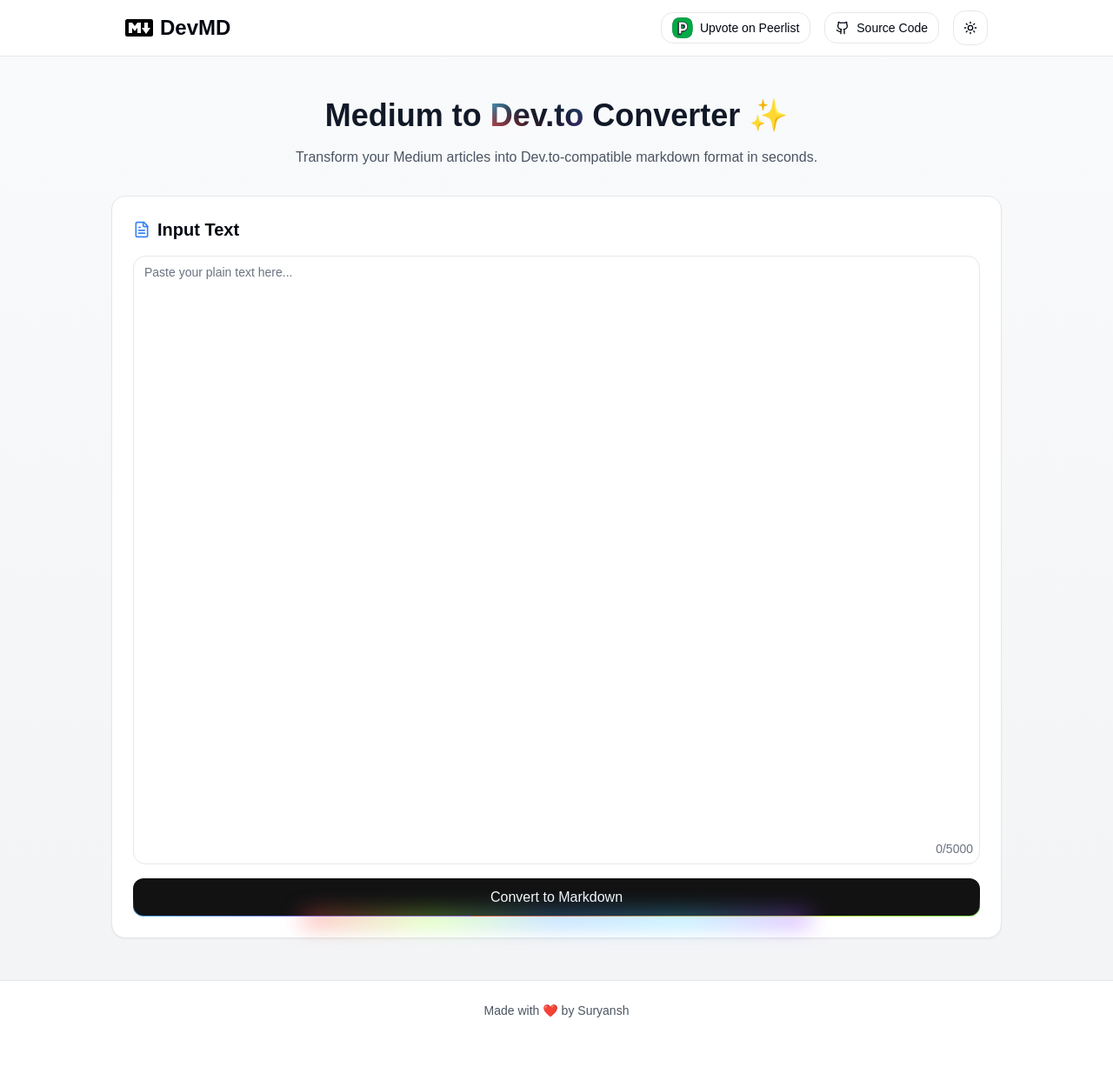
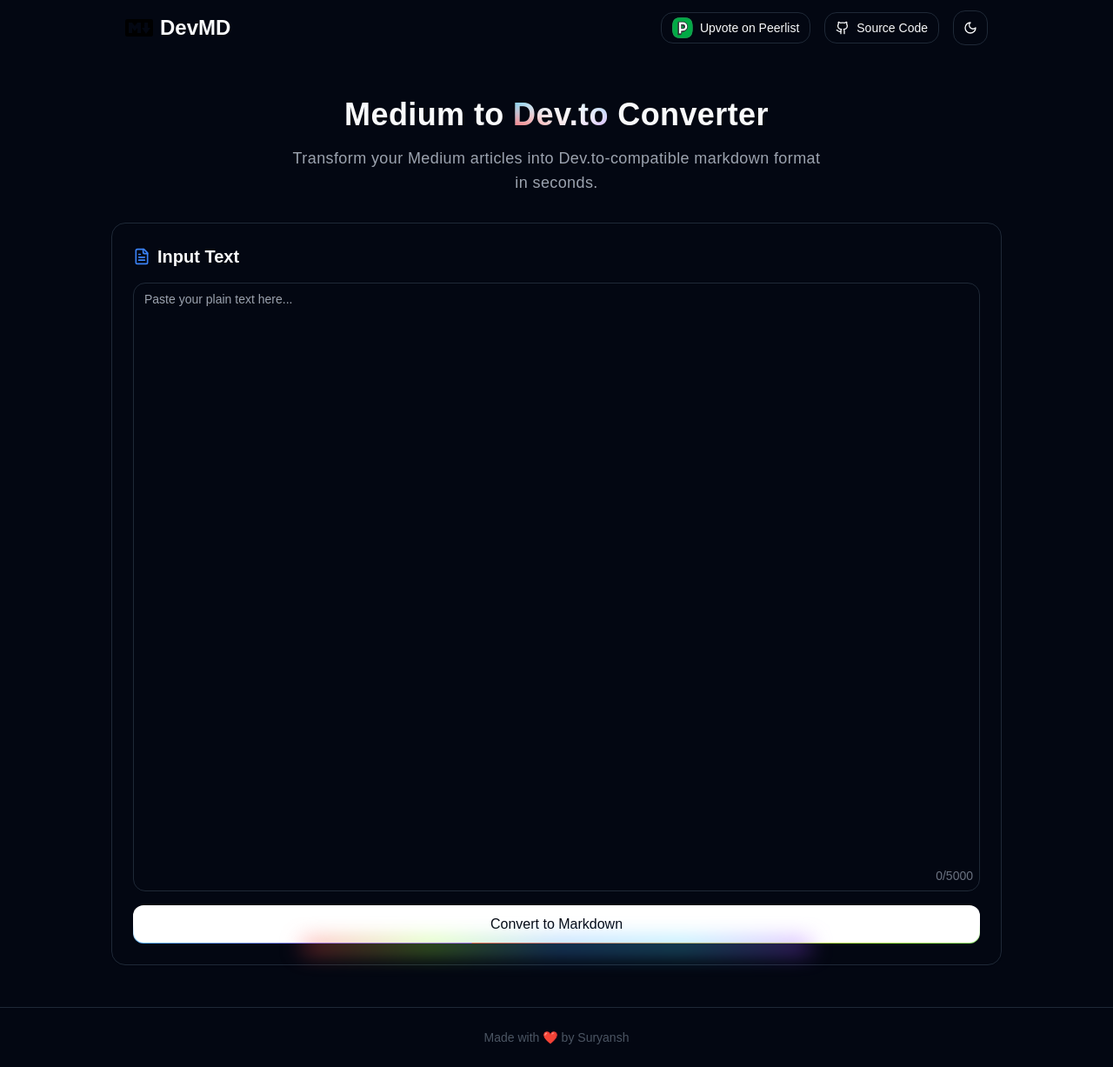
Before and after one commit to suryanshsingh2001/devmd, a Next.js app: page / in a window 1280 px wide. Shown: the whole page at 87% size. Before the commit the page ends 1196 px from the top, so only its background shows below. Built offline with nearby package versions, Linux system fonts and the light colour scheme.

Commit message:
Fix Theme Issues | Add dark theme | Add proper colors | Add Copy to clipboard ui

```diff
--- a/app/api/convert/route.ts
+++ b/app/api/convert/route.ts
@@ -3,12 +3,14 @@
 import { NextResponse } from "next/server";
 
 const genAI = new GoogleGenerativeAI(process.env.GEMINI_API_KEY || "");
+const RATE_LIMIT_ENABLED = process.env.RATE_LIMIT_ENABLED === "true";
+console.log("RATE_LIMIT_ENABLED", RATE_LIMIT_ENABLED);
 
 export async function POST(req: Request) {
   try {
     const decision = await aj.protect(req);
 
-    if (decision.isDenied()) {
+    if (decision.isDenied() && RATE_LIMIT_ENABLED) {
       const timeLeft = decision.ttl;
 
       return NextResponse.json(
--- a/app/layout.tsx
+++ b/app/layout.tsx
@@ -2,11 +2,11 @@
 import { Poppins } from "next/font/google";
 import "./globals.css";
 import { Toaster } from "@/components/ui/sonner";
-import { ArrowRight, Copy, FileText, Wand2 } from "lucide-react";
 import Header from "@/components/shared/header";
 import { config } from "@/config";
 import Footer from "@/components/shared/footer";
 import { ThemeProvider } from "@/components/shared/theme-provider";
+
 const poppinSans = Poppins({
   weight: "400",
   variable: "--font-poppins-sans",
@@ -42,18 +42,19 @@
   children: React.ReactNode;
 }>) {
   return (
-    <html lang="en">
-      <body className={`${poppinSans.variable} antialiased`}>
+    <html lang="en" suppressHydrationWarning>
+      <body className={`${poppinSans.variable} antialiased bg-background`}>
         <ThemeProvider
           attribute={"class"}
-          enableSystem
+          defaultTheme="dark"
           disableTransitionOnChange
-        />
-        <Toaster position="top-center" richColors />
-        <Header />
-        {children}
+        >
+          <Toaster position="top-center" richColors />
+          <Header />
+          {children}
 
-        <Footer />
+          <Footer />
+        </ThemeProvider>
       </body>
     </html>
   );
--- a/app/page.tsx
+++ b/app/page.tsx
@@ -4,7 +4,7 @@
 import { Button } from "@/components/ui/button";
 import { Textarea } from "@/components/ui/textarea";
 import { Card } from "@/components/ui/card";
-import { FileText, ArrowRight, Copy, Wand2, BookMarked } from "lucide-react";
+import { FileText, ArrowRight, Copy, Wand2, BookMarked , AlertCircle, Check, CheckCircle, CheckCircle2} from "lucide-react";
 import ReactMarkdown from "react-markdown";
 import { toast } from "sonner";
 import { useForm } from "react-hook-form";
@@ -20,6 +20,8 @@
 import { LoadingOverlay } from "@/components/shared/loading-overlay";
 import { RainbowButton } from "@/components/magicui/rainbow-button";
 import { AuroraText } from "@/components/magicui/aurora-text";
+
+import { Alert, AlertTitle, AlertDescription } from "@/components/ui/alert";
 
 const formSchema = z.object({
   inputText: z
@@ -89,14 +91,14 @@
   };
 
   return (
-    <main className="min-h-screen bg-gradient-to-b from-gray-50 to-gray-100 dark:from-gray-900 dark:to-gray-800 py-12 px-4">
+    <main className="min-h-screen  py-12 px-4">
       {loading && <LoadingOverlay loading={loading} />}
       <div className="max-w-5xl mx-auto space-y-8">
-        <div className="text-center space-y-4">
-          <h1 className="text-4xl font-bold text-gray-900 dark:text-white">
-            Medium to <AuroraText> Dev.to </AuroraText> Converter ✨
-          </h1>
-          <p className="text-gray-600 dark:text-gray-300 max-w-2xl mx-auto">
+        <div className="text-pretty text-center mx-auto tracking-wide space-y-4">
+          <h2 className="text-4xl font-bold ">
+            Medium to <AuroraText> Dev.to </AuroraText> Converter
+          </h2>
+          <p className="text-muted-foreground text-lg mx-auto max-w-2xl ">
             Transform your Medium articles into Dev.to-compatible markdown
             format in seconds.
           </p>
@@ -118,26 +120,36 @@
                     control={form.control}
                     name="inputText"
                     render={({ field }) => (
-                      <FormItem>
+                        <FormItem>
+                          <FormMessage className="" />
                         <FormControl>
                           <div className="relative">
                             <Textarea
                               placeholder="Paste your plain text here..."
-                              className="min-h-[700px] resize-none pr-16"
+                              className={`min-h-[700px] resize-none pr-16 ${
+                                form.formState.errors.inputText
+                                  ? " focus-visible:ring-red-500"
+                                  : ""
+                              }`}
                               {...field}
                             />
-                            <div className="absolute bottom-2 right-2 text-sm text-gray-500">
+                            <div
+                              className={`absolute bottom-2 right-2 text-sm ${
+                                field.value.length > 5000
+                                  ? "text-red-500"
+                                  : "text-gray-500"
+                              }`}
+                            >
                               {field.value.length}/5000
                             </div>
                           </div>
                         </FormControl>
-                        <FormMessage />
                       </FormItem>
                     )}
                   />
                   <RainbowButton
                     type="submit"
-                    className="w-full mt-4"
+                    className="w-full text-background bg-foreground"
                     disabled={loading}
                   >
                     {loading ? "Converting..." : <>Convert to Markdown</>}
@@ -153,15 +165,24 @@
                   <h2 className="text-xl font-semibold">Markdown Output</h2>
                 </div>
                 {markdown && (
-                  <Button
+                    <Button
                     variant="outline"
                     size="sm"
                     onClick={copyToClipboard}
                     className="flex items-center gap-2"
-                  >
-                    <Copy className="h-4 w-4" />
-                    {isCopied ? "Copied!" : "Copy Markdown"}
-                  </Button>
+                    >
+                    {isCopied ? (
+                      <>
+                      <CheckCircle2 className="w-5 h-5 text-green-500" />
+                      <span className="text-green-500">Copied!</span>
+                      </>
+                    ) : (
+                      <>
+                      <Copy className="w-5 h-5 text-primary" />
+                      <span className="">Copy to clipboard</span>
+                      </>
+                    )}
+                    </Button>
                 )}
               </div>
               <div className="flex items-center gap-2 mb-4">
--- a/components/shared/header.tsx
+++ b/components/shared/header.tsx
@@ -16,7 +16,7 @@
 const Header = () => {
 
   return (
-    <header className="border-b backdrop-blur-sm bg-white/75 sticky top-0 z-50">
+    <header className="bg-background/75">
       <nav className="mx-auto max-w-5xl px-4">
         <div className="flex h-16 items-center justify-between">
           {/* Logo */}
--- a/components/shared/theme-toggle.tsx
+++ b/components/shared/theme-toggle.tsx
@@ -1,28 +1,21 @@
-"use client"
+"use client";
 
-import * as React from "react"
-import { Moon, Sun } from "lucide-react"
-import { useTheme } from "next-themes"
+import * as React from "react";
+import { Moon, Sun } from "lucide-react";
+import { useTheme } from "next-themes";
 
-import { Button } from "@/components/ui/button"
+import { Button } from "@/components/ui/button";
 import {
   DropdownMenu,
   DropdownMenuContent,
   DropdownMenuItem,
   DropdownMenuTrigger,
-} from "@/components/ui/dropdown-menu"
+} from "@/components/ui/dropdown-menu";
 
 export function ModeToggle() {
-  const { setTheme , theme} = useTheme()
+  const { setTheme, theme } = useTheme();
 
-
-  React.useEffect(() => {
-    if (theme === "system") {
-      setTheme("system")
-    }
-  }
-  , [theme])
-
+  console.log(theme);
 
   return (
     <DropdownMenu>
@@ -40,10 +33,7 @@
         <DropdownMenuItem onClick={() => setTheme("dark")}>
           Dark
         </DropdownMenuItem>
-        <DropdownMenuItem onClick={() => setTheme("system")}>
-          System
-        </DropdownMenuItem>
       </DropdownMenuContent>
     </DropdownMenu>
-  )
+  );
 }
--- /dev/null
+++ b/components/ui/alert.tsx
@@ -0,0 +1,59 @@
+import * as React from "react"
+import { cva, type VariantProps } from "class-variance-authority"
+
+import { cn } from "@/lib/utils"
+
+const alertVariants = cva(
+  "relative w-full rounded-lg border p-4 [&>svg~*]:pl-7 [&>svg+div]:translate-y-[-3px] [&>svg]:absolute [&>svg]:left-4 [&>svg]:top-4 [&>svg]:text-foreground",
+  {
+    variants: {
+      variant: {
+        default: "bg-background text-foreground",
+        destructive:
+          "border-destructive/50 text-destructive dark:border-destructive [&>svg]:text-destructive",
+      },
+    },
+    defaultVariants: {
+      variant: "default",
+    },
+  }
+)
+
+const Alert = React.forwardRef<
+  HTMLDivElement,
+  React.HTMLAttributes<HTMLDivElement> & VariantProps<typeof alertVariants>
+>(({ className, variant, ...props }, ref) => (
+  <div
+    ref={ref}
+    role="alert"
+    className={cn(alertVariants({ variant }), className)}
+    {...props}
+  />
+))
+Alert.displayName = "Alert"
+
+const AlertTitle = React.forwardRef<
+  HTMLParagraphElement,
+  React.HTMLAttributes<HTMLHeadingElement>
+>(({ className, ...props }, ref) => (
+  <h5
+    ref={ref}
+    className={cn("mb-1 font-medium leading-none tracking-tight", className)}
+    {...props}
+  />
+))
+AlertTitle.displayName = "AlertTitle"
+
+const AlertDescription = React.forwardRef<
+  HTMLParagraphElement,
+  React.HTMLAttributes<HTMLParagraphElement>
+>(({ className, ...props }, ref) => (
+  <div
+    ref={ref}
+    className={cn("text-sm [&_p]:leading-relaxed", className)}
+    {...props}
+  />
+))
+AlertDescription.displayName = "AlertDescription"
+
+export { Alert, AlertTitle, AlertDescription }
--- a/config/index.ts
+++ b/config/index.ts
@@ -5,5 +5,6 @@
   peerlistLink: "https://peerlist.io/surydev/project/devmd",
   githubLink: "https://github.com/suryanshsingh2001/devmd",
   logo: "/logo.svg",
+  logo_dark: "/logo-dark.svg",
   url: "https://devmd.surydev.site",
 } as const;
```
Also changed, not shown: public/logo-dark.svg (added).
